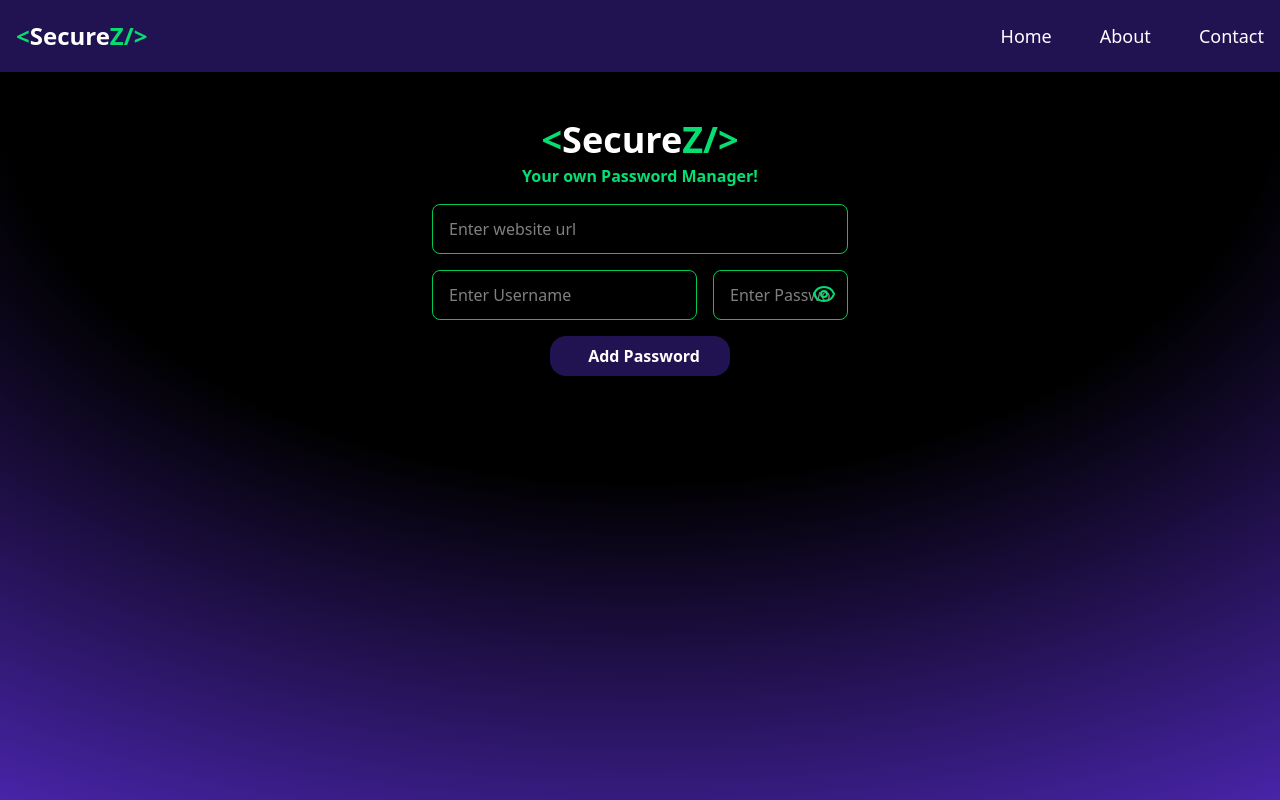
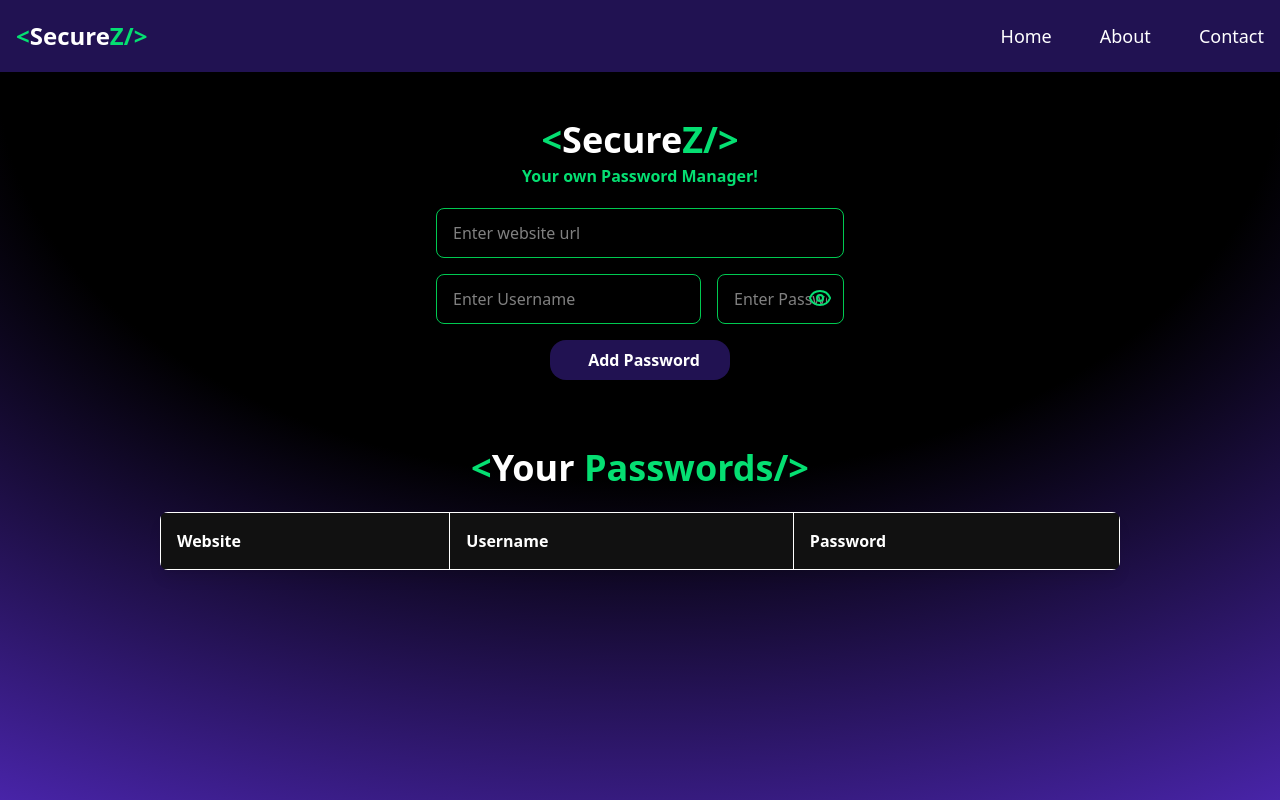
Before and after one commit to vaibhavguptahere/SecureZ, a React (Vite) app: page / in a window 1280 px wide. Shown: the top 800 px of the page. Built offline with nearby package versions, Linux system fonts and the light colour scheme; some icons are missing.

Commit message:
fourth commit

```diff
--- /dev/null
+++ b/src/components/Bg.jsx
@@ -0,0 +1,12 @@
+import React from 'react'
+
+const Bg = () => {
+  return (
+       <div>
+<div className="fixed inset-0 -z-10 min-h-screen w-full items-center px-5 py-24 [background:radial-gradient(125%_125%_at_50%_10%,#000_40%,#63e_100%)]"></div>
+
+      </div>
+  )
+}
+
+export default Bg
--- a/src/components/Manager.jsx
+++ b/src/components/Manager.jsx
@@ -3,21 +3,20 @@ import { Eye, EyeOff } from "lucide-react";
 
 const Manager = () => {
   const [showPassword, setShowPassword] = useState(false);
-  const [form, setForm] = useState({site: "", username: "", password: ""});
+  const [form, setForm] = useState({ site: "", username: "", password: "" });
   const [passwordArray, setPasswordArray] = useState([]);
-
 
   // Saving password to the local storage
   const handleChange = (e) => {
-    setForm({...form, [e.target.name]: e.target.value});
-  }
+    setForm({ ...form, [e.target.name]: e.target.value });
+  };
 
   // shwoing password and saving password
   const savePassword = () => {
     setPasswordArray([...passwordArray, form]);
     localStorage.setItem("passwords", JSON.stringify([...passwordArray, form]));
     console.log([...passwordArray, form]);
-  }
+  };
 
   // Saving password to the local storage
   useEffect(() => {
@@ -25,9 +24,7 @@ const Manager = () => {
     if (passwords) {
       setPasswordArray(JSON.parse(passwords));
     }
-  }, [])
-
-
+  }, []);
 
   return (
     <div>
@@ -36,7 +33,7 @@ const Manager = () => {
         <div className="absolute inset-0 -z-10 h-full w-full items-center px-5 py-24 [background:radial-gradient(125%_125%_at_50%_10%,#000_40%,#63e_100%)]"></div>
       </div>
       {/* Manager Section */}
-      <div className="text-white mycontainer p-4 md:p-8 max-w-lg mx-auto">
+      <div className="text-white mycontainer md:p-8 max-w-lg mx-auto">
         <h1 className="text-4xl font-bold text-center mt-4">
           <span className="text-green-400">&lt;</span>
           <span>Secure</span>
@@ -46,7 +43,7 @@ const Manager = () => {
           Your own Password Manager!
         </p>
 
-        <div className="text-white flex items-center flex-col p-4 space-y-4 w-full">
+        <div className="text-white flex items-center flex-col p-5 space-y-4 w-full">
           {/* input for website */}
           <input
             name="site"
@@ -84,7 +81,11 @@ const Manager = () => {
               </button>
             </div>
           </div>
-          <button className="flex justify-center items-center bg-[#211252] w-45 gap-2 font-bold p-2 rounded-2xl hover:text-green-400" onClick={savePassword}>
+          <button
+      className="flex justify-center items-center bg-[#211252] w-45 gap-2 font-bold p-2 rounded-2xl hover:text-green-400"
+      onClick={savePassword}
+      disabled={!form.site || !form.username || !form.password}
+    >
       <lord-icon
         src="https://cdn.lordicon.com/sbnjyzil.json"
         trigger="hover"
@@ -96,6 +97,39 @@ const Manager = () => {
     </button>
         </div>
       </div>
+
+      {/* Password List Section */}
+      <div>
+      <h1 className="text-4xl font-bold text-center mt-4 mb-6">
+          <span className="text-green-400">&lt;</span>
+          <span className="text-white">Your </span>
+          <span className="text-green-400">Passwords/&gt;</span>
+        </h1>
+
+        <div className="passwords flex items-center justify-center">
+          <table className="w-3/4 border-collapse bg-[#211252] text-white rounded-lg overflow-hidden shadow-lg">
+            <thead>
+              <tr className="bg-[#111111]">
+                <th className="border p-4 text-left">Website</th>
+                <th className="border p-4 text-left">Username</th>
+                <th className="border p-4 text-left">Password</th>
+              </tr>
+            </thead>
+            <tbody>
+              {passwordArray.map((item, e) => (
+                <tr
+                  key={e}
+                  className="even:bg-[#1e1e2e] odd:bg-[#28293d] hover:bg-[#3a3b52] transition-all"
+                >
+                  <td className="border p-4">{item.site}</td>
+                  <td className="border p-4">{item.username}</td>
+                  <td className="border p-4" type="password">{item.password}</td>
+                </tr>
+              ))}
+            </tbody>
+          </table>
+        </div>
+      </div>
       {/*  */}
     </div>
   );
--- a/src/main.jsx
+++ b/src/main.jsx
@@ -4,11 +4,13 @@ import './index.css'
 import App from './App.jsx'
 import Navbar from './components/Navbar.jsx'
 import Footer from './components/Footer.jsx'
+import Bg from './components/Bg.jsx'
 
 createRoot(document.getElementById('root')).render(
   <StrictMode>
     <Navbar/>
     <App />
+    <Bg/>
     <Footer/>
   </StrictMode>,
 )
```
Lines whose indentation alone changed are shown as unchanged.
